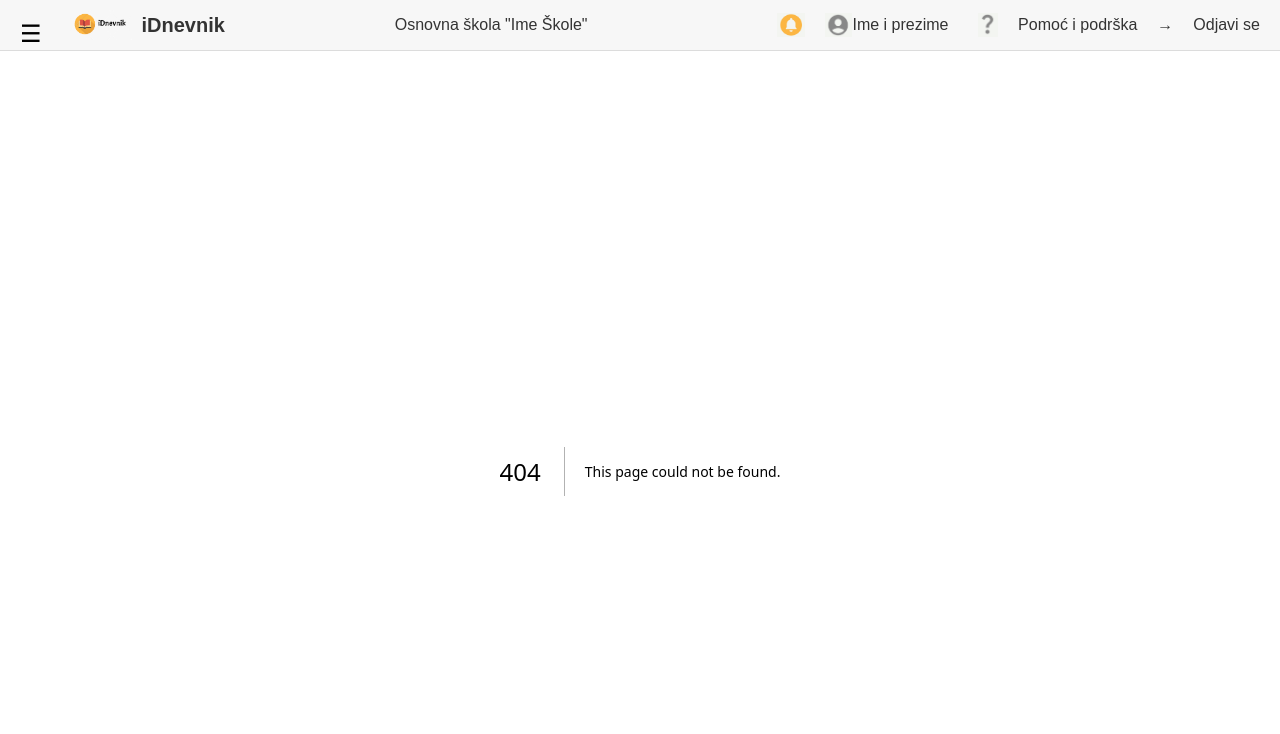
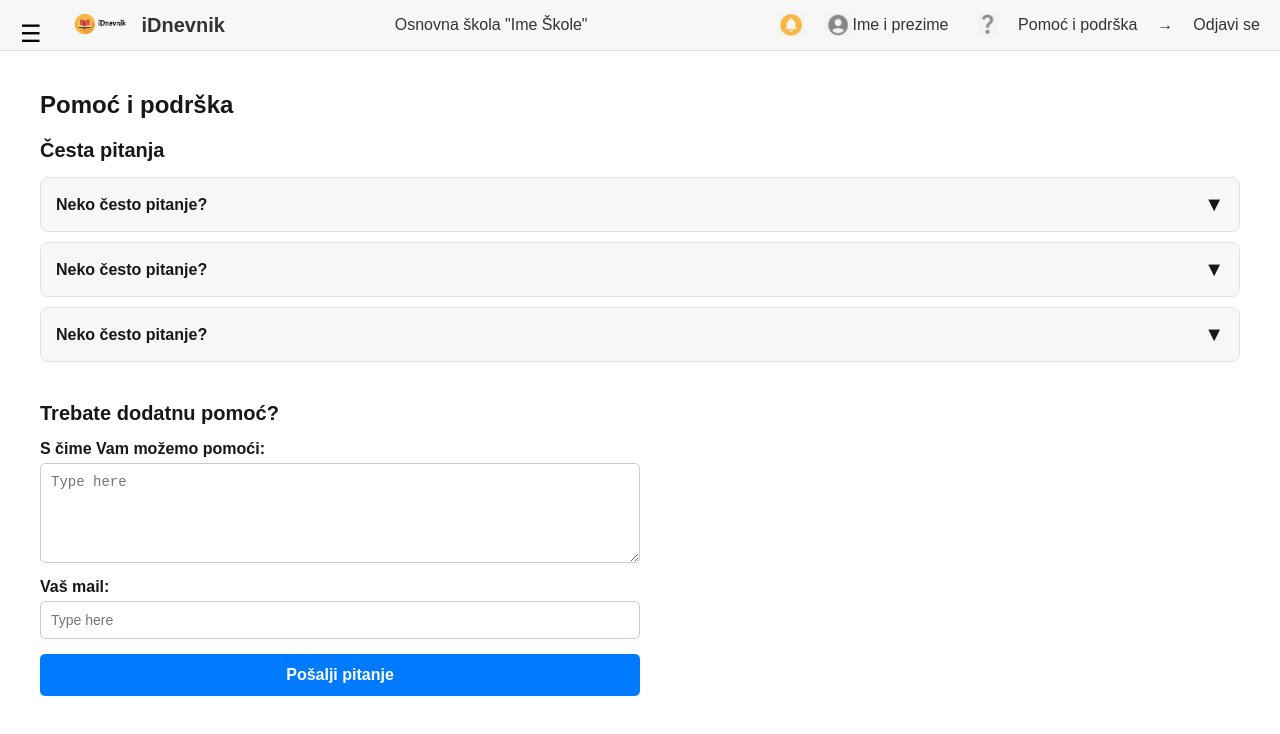
Before and after one commit to msultanovi1/iDnevnik, a Next.js app: page /pomoc-i-podrska in a window 1280 px wide. Before the commit this address had no page. Shown: the top 734 px of the page. Built offline with nearby package versions, Linux system fonts and the light colour scheme.

Commit message:
Added FAQs page

```diff
--- a/src/app/layout.tsx
+++ b/src/app/layout.tsx
@@ -44,7 +44,7 @@ export default function RootLayout({
             <a href="#">
               <img src="/question_icon.png" alt="Help" />
             </a>
-            <a href="#">Pomoć i podrška</a>
+            <a href="/pomoc-i-podrska">Pomoć i podrška</a>
             <a href="#">&rarr;</a>
             <button>Odjavi se</button>
           </div>
--- /dev/null
+++ b/src/app/pomoc-i-podrska/page.tsx
@@ -0,0 +1,62 @@
+'use client'; // This must be the very first line
+import { useState } from 'react';
+import styles from './pomoc-i-podrska.module.css';
+
+const faqs = [
+  {
+    question: 'Neko često pitanje?',
+    answer: 'Lorem ipsum dolor sit amet, consectetur adipiscing elit. Nulla quam velit, vulputate eu pharetra nec, mattis ac neque. Duis vulputate commodo lectus, ac blandit elit tincidunt id. Sed rhoncus, tortor sed eleifend tristique, tortor mauris molestie elit, et lacinia ipsum quam nec dui. Quisque nec mauris sit amet elit iaculis pretium sit amet quis magna. Aenean velit odio, elementum in tempus ut, vehicula eu diam. Pellentesque rhoncus aliquam mattis. Ut vulputate eros sed felis sodales nec vulputate justo hendrerit. Vivamus varius pretium ligula, a aliquam odio euismod sit amet. Quisque laoreet sem sit amet orci ullamcorper et ultrices metus viverra. Pellentesque arcu mauris, malesuada quis ornare accumsan, blandit sed diam.',
+  },
+  {
+    question: 'Neko često pitanje?',
+    answer: 'Lorem ipsum dolor sit amet, consectetur adipiscing elit. Sed rhoncus, tortor sed eleifend tristique, tortor mauris molestie elit, et lacinia ipsum quam nec dui.',
+  },
+  {
+    question: 'Neko često pitanje?',
+    answer: 'Lorem ipsum dolor sit amet, consectetur adipiscing elit. Sed rhoncus, tortor sed eleifend tristique, tortor mauris molestie elit, et lacinia ipsum quam nec dui.',
+  },
+];
+
+export default function HelpPage() {
+  const [openFaqIndex, setOpenFaqIndex] = useState<number | null>(null);
+
+  const toggleFaq = (index: number) => {
+    setOpenFaqIndex(openFaqIndex === index ? null : index);
+  };
+
+  return (
+    <div className={styles.helpPage}>
+      <h1 className={styles.pageHeader}>Pomoć i podrška</h1>
+
+      <div className={styles.faqSection}>
+        <div className={styles.faqSectionTitle}>Česta pitanja</div>
+        {faqs.map((faq, index) => (
+          <div key={index} className={styles.faqItem}>
+            <div className={styles.faqQuestion} onClick={() => toggleFaq(index)}>
+              {faq.question}
+              <span className={`${styles.arrowIcon} ${openFaqIndex === index ? styles.rotate : ''}`}>&#9660;</span>
+            </div>
+            <div className={`${styles.faqAnswer} ${openFaqIndex === index ? styles.show : ''}`}>
+              {faq.answer}
+            </div>
+          </div>
+        ))}
+      </div>
+
+      <div className={styles.supportSection}>
+        <div className={styles.supportTitle}>Trebate dodatnu pomoć?</div>
+        <form className={styles.supportForm}>
+          <div className={styles.formField}>
+            <label htmlFor="question">S čime Vam možemo pomoći:</label>
+            <textarea id="question" placeholder="Type here"></textarea>
+          </div>
+          <div className={styles.formField}>
+            <label htmlFor="email">Vaš mail:</label>
+            <input type="email" id="email" placeholder="Type here" />
+          </div>
+          <button type="submit" className={styles.submitButton}>Pošalji pitanje</button>
+        </form>
+      </div>
+    </div>
+  );
+}
--- /dev/null
+++ b/src/app/pomoc-i-podrska/pomoc-i-podrska.module.css
@@ -0,0 +1,119 @@
+/* src/app/pomoc-i-podrska/pomoc-i-podrska.module.css */
+
+.helpPage {
+  padding: 20px;
+}
+
+.pageHeader {
+  font-size: 24px;
+  font-weight: bold;
+  margin-bottom: 20px;
+}
+
+.faqSection {
+  margin-bottom: 40px;
+}
+
+.faqSectionTitle {
+  font-size: 20px;
+  font-weight: bold;
+  margin-bottom: 15px;
+}
+
+.faqItem {
+  border: 1px solid #e0e0e0;
+  border-radius: 8px;
+  margin-bottom: 10px;
+  overflow: hidden;
+}
+
+.faqQuestion {
+  display: flex;
+  justify-content: space-between;
+  align-items: center;
+  padding: 15px;
+  font-weight: bold;
+  cursor: pointer;
+  background-color: #f7f7f7;
+  transition: background-color 0.2s ease;
+}
+
+.faqQuestion:hover {
+  background-color: #e9e9e9;
+}
+
+.faqAnswer {
+  padding: 15px;
+  background-color: #fff;
+  border-top: 1px solid #e0e0e0;
+  display: none; /* Initially hide the answer */
+}
+
+.faqAnswer.show {
+  display: block; /* Show the answer when the 'show' class is applied */
+}
+
+.arrowIcon {
+  font-size: 20px;
+  transition: transform 0.2s ease;
+}
+
+.arrowIcon.rotate {
+  transform: rotate(180deg);
+}
+
+.supportSection {
+  margin-top: 40px;
+}
+
+.supportTitle {
+  font-size: 20px;
+  font-weight: bold;
+  margin-bottom: 15px;
+}
+
+.supportForm {
+  display: flex;
+  flex-direction: column;
+  gap: 15px;
+  max-width: 600px;
+}
+
+.formField {
+  display: flex;
+  flex-direction: column;
+}
+
+.formField label {
+  font-weight: bold;
+  margin-bottom: 5px;
+}
+
+.formField input,
+.formField textarea {
+  border: 1px solid #ccc;
+  border-radius: 5px;
+  padding: 10px;
+  font-size: 14px;
+}
+
+.formField textarea {
+  min-height: 100px;
+  resize: vertical;
+}
+
+.submitButton {
+  background-color: #007bff;
+  color: #fff;
+  border: none;
+  border-radius: 5px;
+  padding: 12px 20px;
+  font-size: 16px;
+  font-weight: bold;
+  cursor: pointer;
+  transition: background-color 0.2s ease;
+}
+
+.submitButton:hover {
+  background-color: #0056b3;
+}
```
